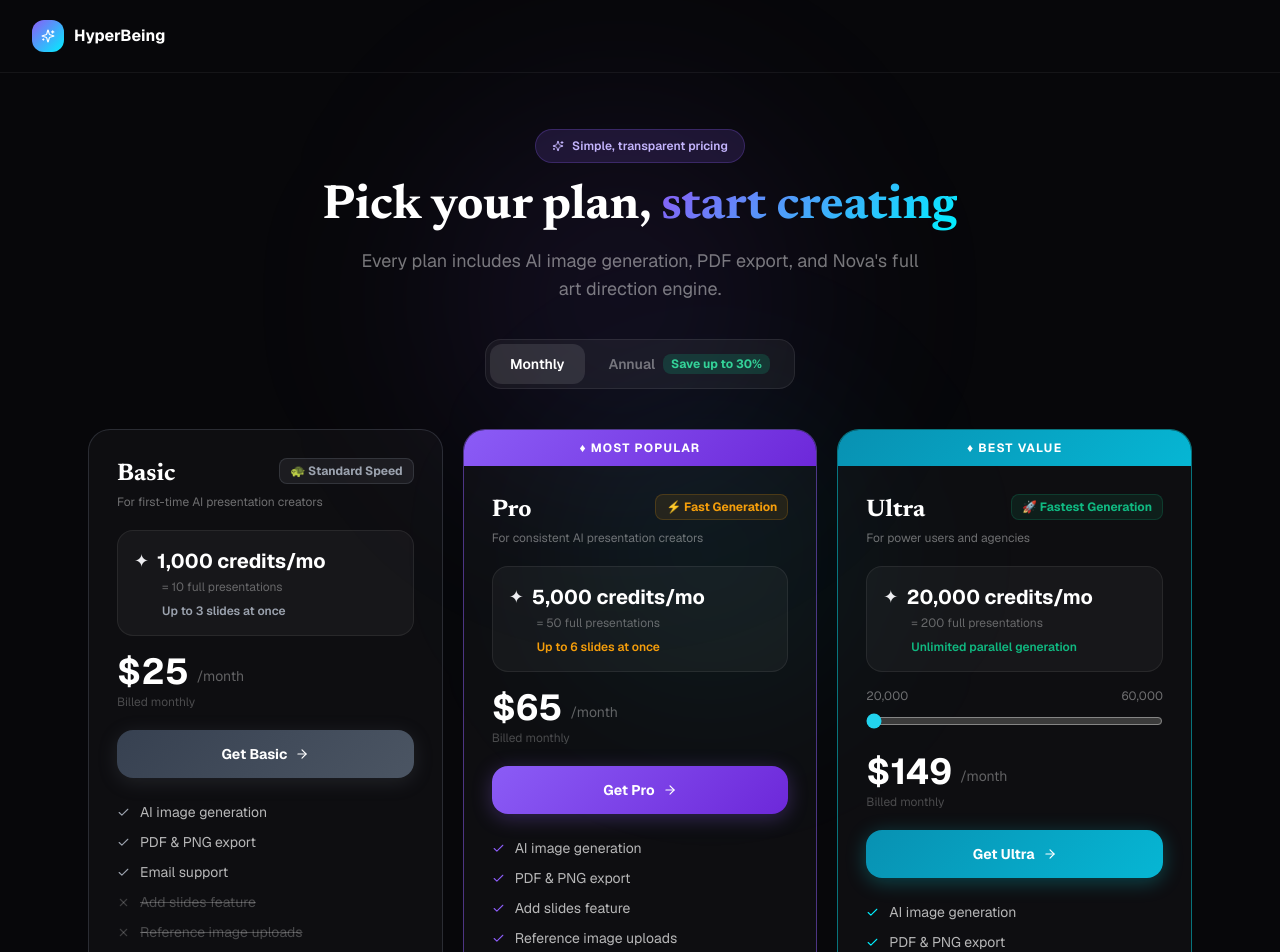
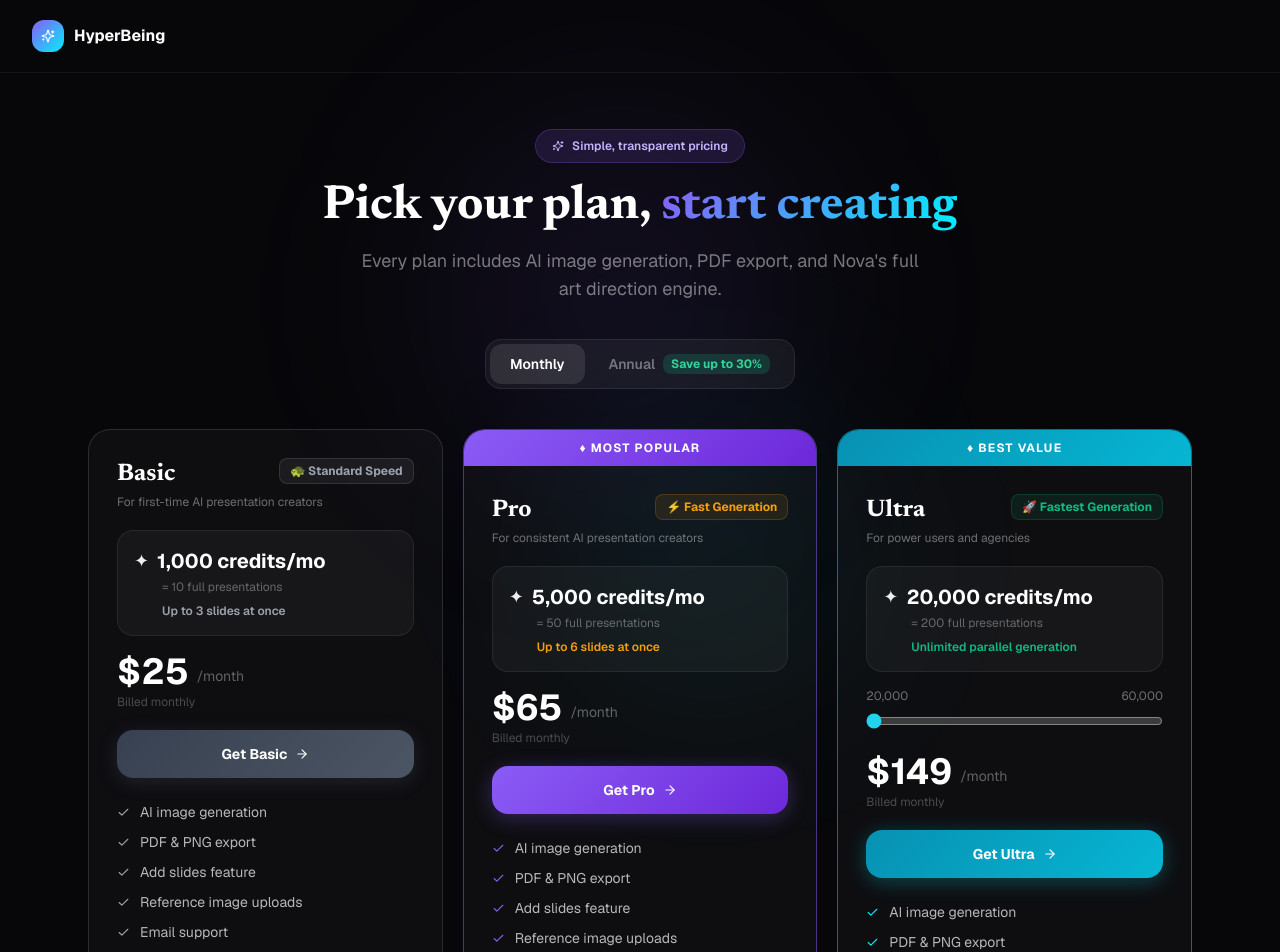
Before and after one commit to ibrameme1/hyperbeing, a React (Vite) app in the folder frontend/: page /pricing in a window 1280 px wide. Shown: the top 952 px of the page. Built offline with nearby package versions, Linux system fonts and the light colour scheme; no server answers; the HTML template or start-up script is replaced by a standard one.

Commit message:
feat: add slides and reference uploads available on all plans
https://claude.ai/code/session_01K2jpvpoh7C8g4zh7ZbEcU8

```diff
--- a/frontend/src/pages/Pricing.jsx
+++ b/frontend/src/pages/Pricing.jsx
@@ -33,11 +33,11 @@ const PLANS = [
     features: [
       'AI image generation',
       'PDF & PNG export',
+      'Add slides feature',
+      'Reference image uploads',
       'Email support',
     ],
     locked: [
-      'Add slides feature',
-      'Reference image uploads',
       'Early feature access',
     ],
   },
```
